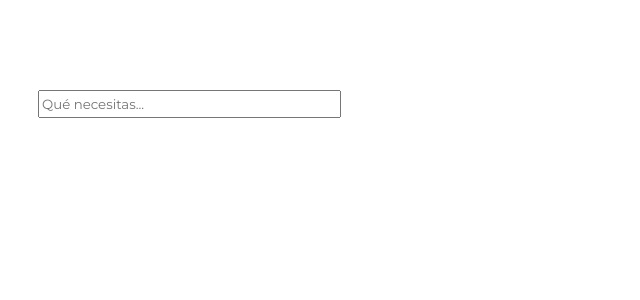
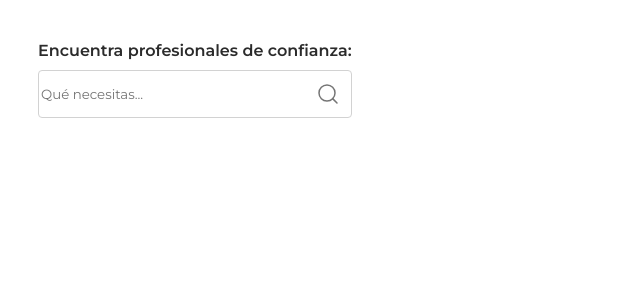
Before and after one commit to carolbarce/autocomplete, a React (Create React App) app: page / in a window 1280 px wide. Shown: the top 300 px of the page, without its empty margins (0-640 px from the left). Built offline with nearby package versions, Linux system fonts and the light colour scheme.

Commit message:
Add input component & improve layout

```diff
--- a/src/view/Autocomplete/Autocomplete.styles.ts
+++ b/src/view/Autocomplete/Autocomplete.styles.ts
@@ -12,3 +12,14 @@ export const Wrapper = styled.div`
 
   color: transparent;
 `
+
+export const Label = styled.label`
+  display: block;
+
+  width: 100%;
+  margin-bottom: ${rem(8)};
+
+  font-weight: 600;
+
+  color: #2B2B2B;
+`
--- a/src/view/Autocomplete/Autocomplete.tsx
+++ b/src/view/Autocomplete/Autocomplete.tsx
@@ -1,11 +1,12 @@
 import React from 'react';
-import { Wrapper } from './Autocomplete.styles'
+import { Wrapper, Label } from './Autocomplete.styles'
+import { Input } from '../../components/Input/Input'
 
 export const Autocomplete = ()=> {
   return (
     <Wrapper>
-      <label> Encuentra profesionales de confianza: </label>
-      <input type="text" name="autocompleteInput" id="autocompleteInput" placeholder="Qué necesitas..."/>
+      <Label> Encuentra profesionales de confianza: </Label>
+      <Input/>
     </Wrapper>
   );
 }
```
